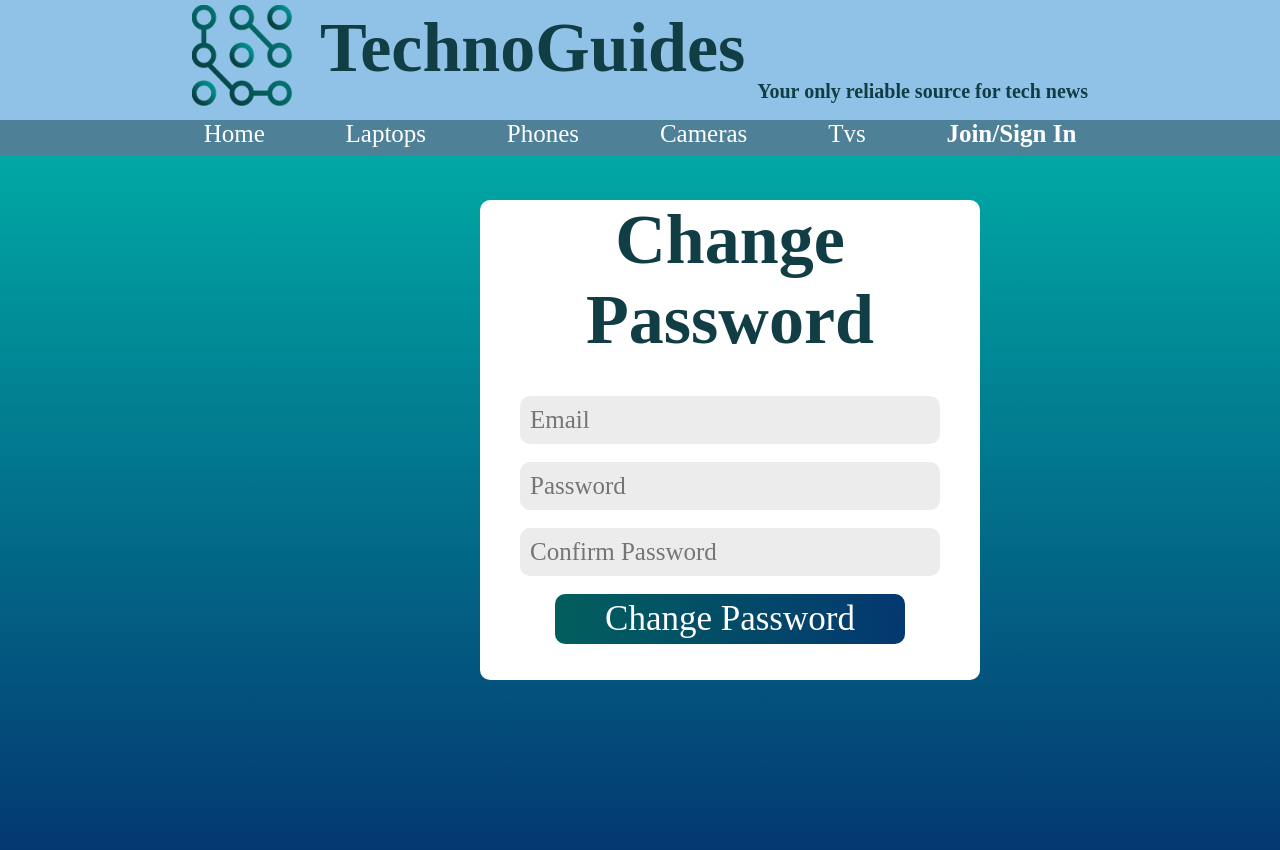
After one commit to MohaymenSameen/Php-Final-Assignment, a PHP site: page /forgotpass.php in a window 1280 px wide. The commit adds this page. Run offline with PHP 8.4, Linux system fonts and the light colour scheme.

Commit message:
Captcha and forgot password
Added a captcha and forgot password page aslo fixed the register page to insert values into the database

```diff
--- a/Login.php
+++ b/Login.php
@@ -8,7 +8,7 @@
         $password=$_POST['password'];
 
 
-        $sql="select * FROM login WHERE email_address='".$email."'AND password='".$password."'";
+        $sql="select * FROM register WHERE email_address='".$email."'AND password='".$password."'";
 
 
         $result=mysqli_query($conn,$sql);
@@ -59,7 +59,7 @@
             <input type="text" name="email_address" placeholder="Email"><br><br><br>
             <input type="password" name="password" placeholder="Password"><br><br><br>
             <input type="submit" name="Login" value="Login"><br><br><br><br>
-            <a href="FgtPass">Forgot Password?<br><br><br></a>
+            <a href="forgotpass.php">Forgot Password?<br><br><br></a>
             <a href="Register.php">Don't have an account?<br><strong>Sign Up</strong></a><br><br>
         </form>
     </div>
--- a/css/Stylesheet.css
+++ b/css/Stylesheet.css
@@ -264,3 +264,67 @@ body div.background_color form.registration_form input[type=submit]
     background-image: linear-gradient(90deg, #025f5e,#043871);
     padding: 5px;
 }
+body div.background_color form.forgot_password_form
+{
+    background-color: white;
+    width: 500px;
+    position: absolute;
+    left: 37.5%;
+    top: 25%;
+    padding: auto;
+    border-radius: 10px;
+}
+body div.background_color form.forgot_password_form h1
+{
+    position: static;
+    font-weight: bold;
+    font-size: 70px;
+
+}
+body div.background_color form.forgot_password_form a
+{
+    font-size: 25px;
+    text-decoration: none;
+    font-family: "Century Gothic";
+    font-weight: normal;
+    text-align: center;
+    color:  rgb(59, 59, 59);
+}
+body div.background_color form.forgot_password_form input[type=text]
+{
+    background-color: rgb(236, 236, 236);;
+    width: 80%;
+    height:7%;
+    position: relative;
+    top: 20%;
+    border: none;
+    font-size: 25px;
+    font-family: "Century Gothic";
+    padding: 10px;
+    border-radius: 10px;
+}
+body div.background_color form.forgot_password_form input[type=password]
+{
+    background-color: rgb(236, 236, 236);;
+    width: 80%;
+    height:7%;
+    position: relative;
+    top: 20%;
+    border: none;
+    font-size: 25px;
+    font-family: "Century Gothic";
+    padding: 10px;
+    border-radius: 10px;
+}
+body div.background_color form.forgot_password_form input[type=submit]
+{
+    width: 70%;
+    height: 8%;
+    border-radius: 10px;
+    font-size: 35px;
+    font-family: "Century Gothic";
+    color: white;
+    border: none;
+    background-image: linear-gradient(90deg, #025f5e,#043871);
+    padding: 5px;
+}
--- /dev/null
+++ b/forgotpass.php
@@ -0,0 +1,36 @@
+<!DOCTYPE html>
+<html lang="en">
+<head>
+    <meta charset="UTF-8">
+    <meta name="viewport" content="width=device-width, initial-scale=1.0">
+    <meta http-equiv="X-UA-Compatible" content="ie=edge">
+    <link rel="stylesheet" href="/css/Stylesheet.css">
+    <title>Login</title>
+</head>
+<body>
+
+    <header>
+        <img src="/img/logo.png">
+        <h1>TechnoGuides</h1>
+        <h2>Your only reliable source for tech news</h2>
+
+        <div class="navigation_bar">
+
+            <a href="home.php">Home</a>
+            <a href="#Laptops">Laptops</a>
+            <a href="#Phones">Phones</a>
+            <a href="#Cameras">Cameras</a>
+            <a href="#Tvs">Tvs</a>
+            <a href="Login.php"><strong>Join/Sign In</strong></a>
+        </div>
+    </header>
+
+    <div class="background_color">
+        <form class="forgot_password_form" method="POST" ation="#">
+            <h1>Change Password</h1><br><br>
+            <input type="text" name="email_address" placeholder="Email"><br><br>
+            <input type="password" name="password" placeholder="Password"><br><br>
+            <input type="password" name="confirm_password" placeholder="Confirm Password"><br><br>
+            <input type="submit" name="change" value="Change Password"><br><br><br>
+        </form>
+    </div>
```
Also changed, not shown: Register.php (+51 -6 lines), captcha.php (added, +12 -0 lines).
